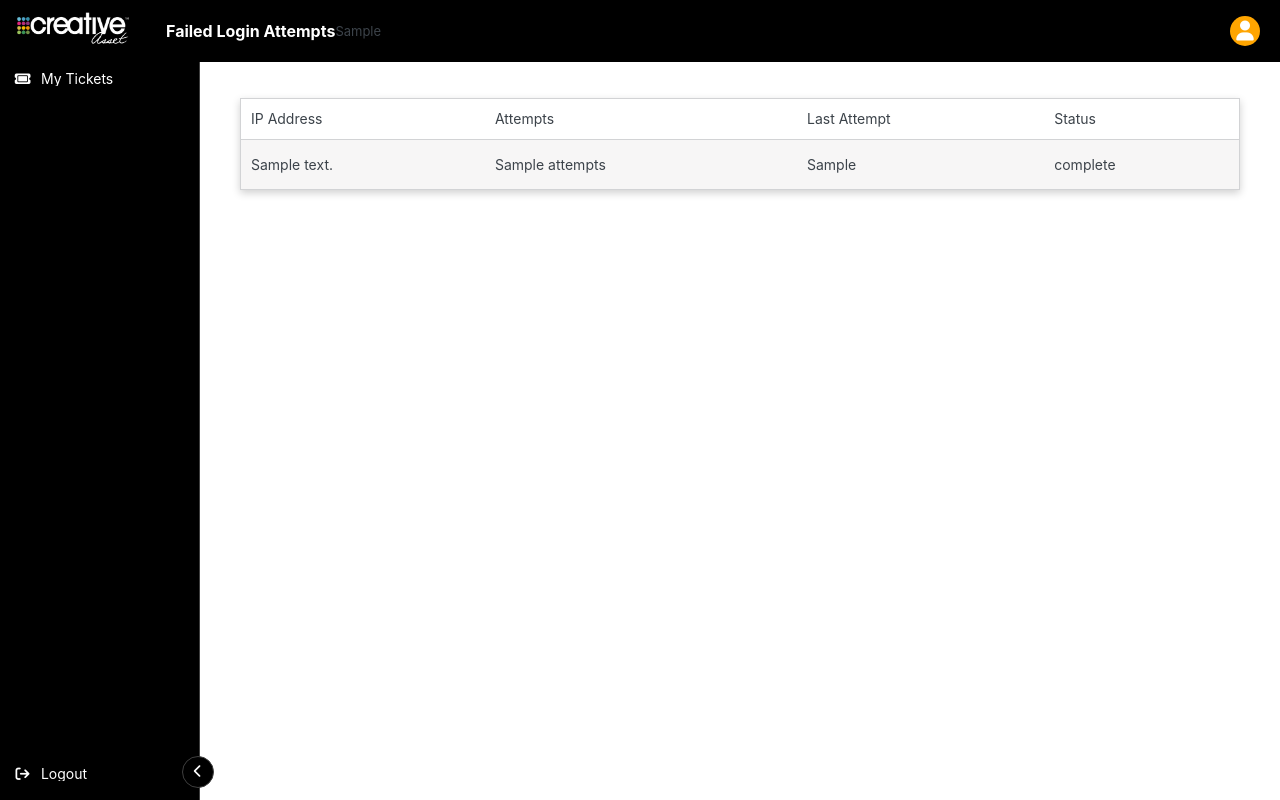
After one commit to dhedley9/python-flask-support-ticket-portal, a Flask app: template templates/portal/failed_logins.html in a window 1280 px wide. The commit adds this page. Run offline with Flask 3, Linux system fonts and the light colour scheme; the template is opened without the code that fills it: most values are stand-ins (such as "Sample title", 1, 10 or a date in 2020); parts of the project's set-up code (start-up, migrations or seed data) failed here and were passed over; some libraries are stand-ins or nearby versions.

Commit message:
NEW FUNC: Implement failed logins tracking  admin view in portal

```diff
--- /dev/null
+++ b/templates/portal/failed_logins.html
@@ -0,0 +1,39 @@
+{% extends "portal/portal_base.html" %}
+
+{% block title %}Failed Login Attempts{% endblock %}
+{% set header_title = "Failed Login Attempts" %}
+
+{% block portal_content %}
+
+{% if failed_logins %}
+    <table class="portal-tickets">
+        <thead>
+            <tr>
+                <th>IP Address</th>
+                <th>Attempts</th>
+                <th>Last Attempt</th>
+                <th>Status</th>
+            </tr>
+        </thead>
+        <tbody>
+            {% for login in failed_logins %}
+                <tr>
+                    <td>{{ login.ip_address }}</td>
+                    <td>{{ login.attempts }}</td>
+                    <td>{{ login.last_attempt }}</td>
+                    <td>{{ login.status }}</td>
+                </tr>
+            {% endfor %}
+        </tbody>
+    </table>
+{% else %}
+    <table class="portal-tickets">
+        <thead>
+            <tr>
+                <th>No failed login attempts</th>
+            </tr>
+        </thead>
+    </table>
+{% endif %}
+
+{% endblock %}
--- a/templates/portal/template-parts/menu.html
+++ b/templates/portal/template-parts/menu.html
@@ -9,6 +9,11 @@
             <span class="sidebar-menu-link_icon"><i class="fa-solid fa-users"></i></span>
             <span class="sidebar-menu-link_name">Users</span>
         </a>
+
+        <a href="{{ url_for( 'portal.failed_logins' ) }}" class="sidebar-menu-link failed-logins">
+            <span class="sidebar-menu-link_icon"><i class="fa-solid fa-circle-exclamation"></i></span>
+            <span class="sidebar-menu-link_name">Failed Logins</span>
+        </a>
     {% endif %}
 
     <a href="{{ url_for( 'auth.logout' ) }}" class="sidebar-menu-link logout" onclick="return confirm( 'Are you sure you want to logout?' );">
```
Also changed, not shown: core/failed_logins.py (+38 -0 lines), routes/portal_routes.py (+22 -0 lines).
